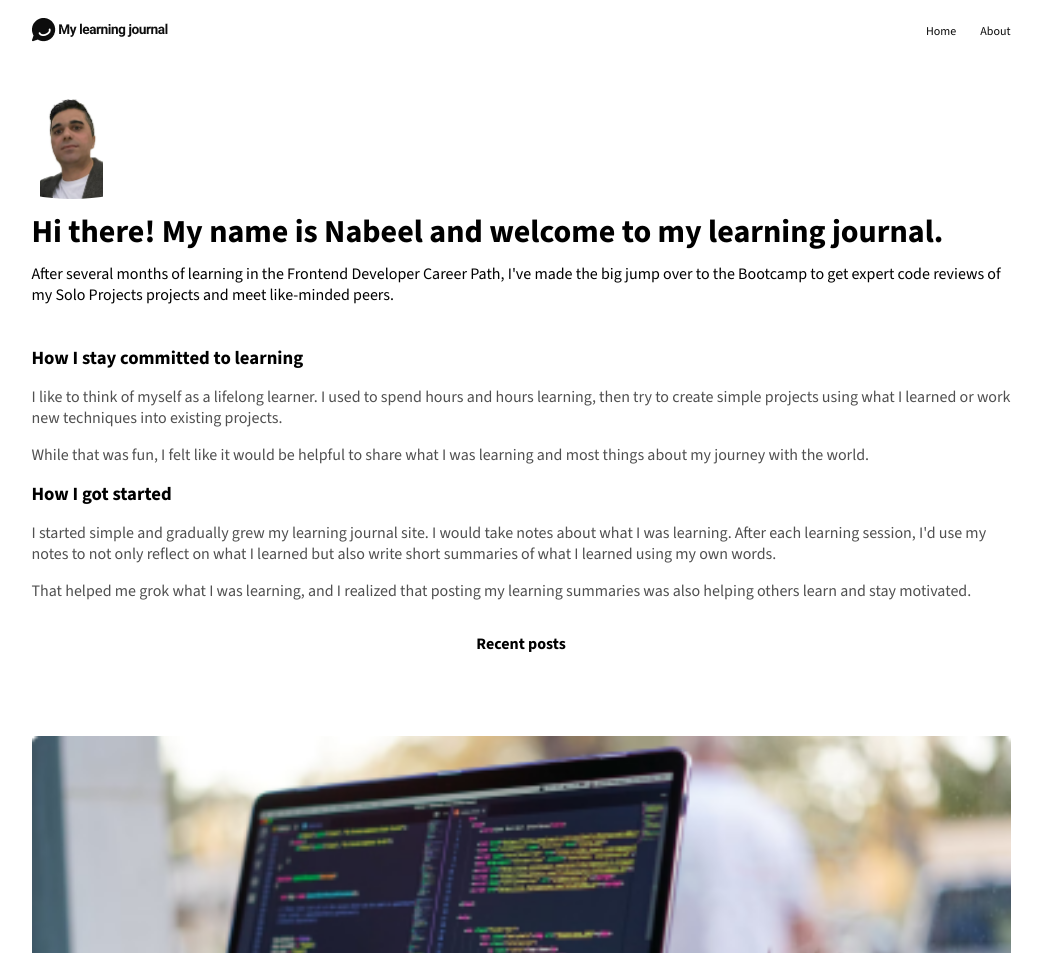
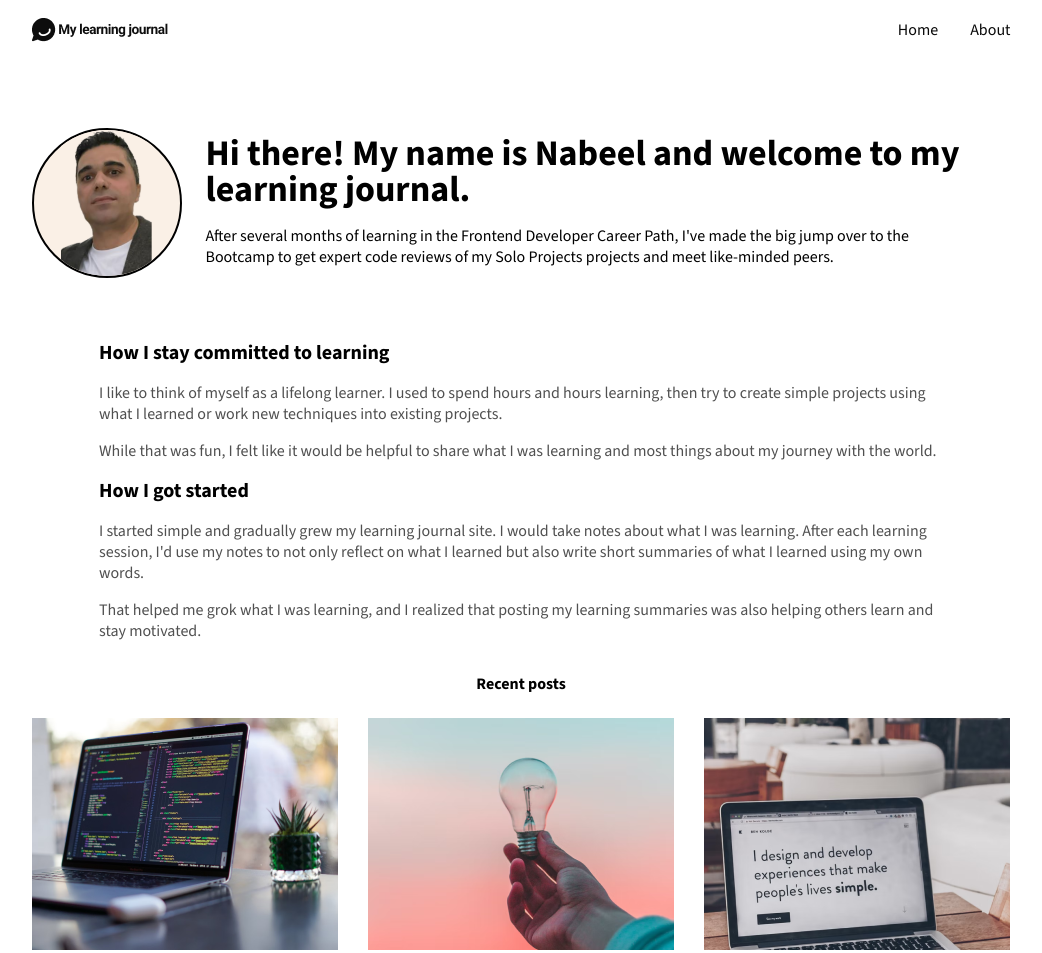
Before and after one commit to NabeelMansour/My_learning_journal, a plain HTML site: page about.html in a window 1280 px wide. Shown: the top 953 px of the page, without its empty margins (119-1161 px from the left). Drawn offline with nearby package versions, Linux system fonts and the light colour scheme.

Commit message:
modified styles, blog page and the about

```diff
--- a/about.html
+++ b/about.html
@@ -27,16 +27,20 @@
         <section class="section-journey">
             <div class="wrapper">
                 <article class="article-journey">
-                    <img src="./images/Nabil.jpg" class="nabeel" alt="Picture of Nabeel">
-                    <h1 class="article-hero-title">Hi there! My name is Nabeel and welcome to my learning journal.</h1>
-                    <p class="article-about-text">After several months of learning in the Frontend Developer Career Path, I've made the big jump over to the Bootcamp to get expert code reviews of my Solo Projects projects and meet like-minded peers.
-                    </p>
-                    <div class="article-commited">
+                    <div class="article-journey-header">
+                        <img src="./images/Nabil-sm-bg.png" class="nabeel" alt="Picture of Nabeel">
+                        <div class="article-journey-header-content">
+                            <h1 class="article-hero-title">Hi there! My name is Nabeel and welcome to my learning journal.</h1>
+                            <p class="article-about-text">After several months of learning in the Frontend Developer Career Path, I've made the big jump over to the Bootcamp to get expert code reviews of my Solo Projects projects and meet like-minded peers.
+                            </p>
+                        </div>
+                    </div>
+                    <div class="article-commited journey-articles">
                         <h3>How I stay committed to learning</h3>
                         <p class="article-commited-text">I like to think of myself as a lifelong learner. I used to spend hours and hours learning, then try to create simple projects using what I learned or work new techniques into existing projects.</p>
                         <p class="article-commited-text">While that was fun, I felt like it would be helpful to share what I was learning and most things about my journey with the world.</p>
                     </div>
-                    <div class="article-started">
+                    <div class="article-started journey-articles">
                         <h3>How I got started</h3>
                         <p class="article-started-text">I started simple and gradually grew my learning journal site. I would take notes about what I was learning. After each learning session, I'd use my notes to not only reflect on what I learned but also write short summaries of what I learned using my own words.</p>
                         <p class="article-started-text">That helped me grok what I was learning, and I realized that posting my learning summaries was also helping others learn and stay motivated.</p>
@@ -49,7 +53,7 @@
             </div>
         </section>
         <!-- Section Blog One -->
-        <section class="blog-one blog">
+        <section class="about-section blog ">
             <div class="wrapper">
                 <article class="article-blog-one">
                     <img src="./images/article-image-03.png" alt="blog-image">
@@ -61,9 +65,9 @@
                     </p>
                 </article>
             </div>
-        </section>
-        <!-- Section Blog Two -->
-        <section class="blog-two blog">
+
+            <!-- Section Blog Two -->
+
             <div class="wrapper">
                 <article class="article-blog-two">
                     <img src="./images/article-image-02.png" alt="blog-image">
@@ -76,9 +80,9 @@
                     </p>
                 </article>
             </div>
-        </section>
-        <!-- Section Blog Three -->
-        <section class="blog-three blog">
+
+            <!-- Section Blog Three -->
+
             <div class="wrapper">
                 <article class="article-blog-three">
                     <img src="./images/article-image-01.png" alt="blog-image">
--- a/style.css
+++ b/style.css
@@ -15,7 +15,7 @@
 }
 
 .wrapper{
-    width: 95vw;
+    width: 90vw;
     max-width: 979px;
     margin: 0 auto;
 }
@@ -25,6 +25,7 @@
     text-align: center;
     background-color: #202020;
     padding: 3em 0;
+    width: 100%;
 }
 
 body{
@@ -75,11 +76,11 @@ footer{
     background-image: url('./images/article-image-hero.png');
     background-repeat: no-repeat;
     background-size: cover;
-    background-position: center;
+    background-position: top;
     color: #fff;
     min-height: 300px;
     padding: 2em 0;
-    width: 95vw;
+    /* width: 95vw; */
 }
 
 .article-hero-title{
@@ -160,8 +161,8 @@ main{
 .article-journey .article-journey-image{
     display: block;
     width: 100%;
-    height: 191px;
-    object-fit: none;
+    height: 488px;
+    object-fit: cover;
     object-position: top;
     margin: 2em 0;
 }
@@ -183,7 +184,7 @@ main{
 
 .recent-post-wrap{
     text-align: center;
-    margin-top: 2rem;
+    margin: 2rem 0 -1.5em 0;
     font-weight: var(--bold-text);
 }
 
@@ -195,11 +196,13 @@ main{
 
 .nabeel{
     display: block;
-    margin-left: -60px;
+    margin-left: 0;
     border-radius: 50%;
-    width: 200px;
-    height: 100px;
+    width: 150px;
+    height: 150px;
     object-fit: contain;
+    border: 2px solid;
+    background-color: #FAF0E6;
 }
 
 .article-about-text{
@@ -211,6 +214,14 @@ main{
 }
 
 @media (min-width: 968px){
+
+    .article-journey h1{
+        font-size: 2.25em;
+    }
+
+    .article-journey h3{
+        font-size: 1.25em;
+    }
 
     .hero{
         background-position: 0px -100px;
@@ -241,6 +252,11 @@ main{
         margin-top: 180px;
     }
 
+    .article-journey-image{
+        display: block;
+        width: 100%;
+    }
+
     .footer{
         max-width: 979px;
         margin: 0 auto;
@@ -249,4 +265,32 @@ main{
     .view{
         margin-top: -6em;
     }
+
+    .about-section{
+        margin-top: 1em;
+    }
+
+    .article-hero-title{
+        margin-top: 1em;
+    }
+
+    .article-journey-header{
+        display: flex;
+        gap: 1.5em;
+        align-items: center;
+        margin-bottom: 2em;
+    }
+    .article-journey-header-content{
+        max-width: 764px;
+        display: flex;
+        flex-direction: column;
+        justify-content: center;
+    }
+    .journey-articles{
+        width: 844px;
+        margin: 0 auto;
+    }
+    .nav a{
+        font-size: 1rem;
+    }
 }
```
Also changed, not shown: blog.html (+8 -8 lines), images/Nabil-sm-bg.png (added), images/Nabil.jpg (deleted).
